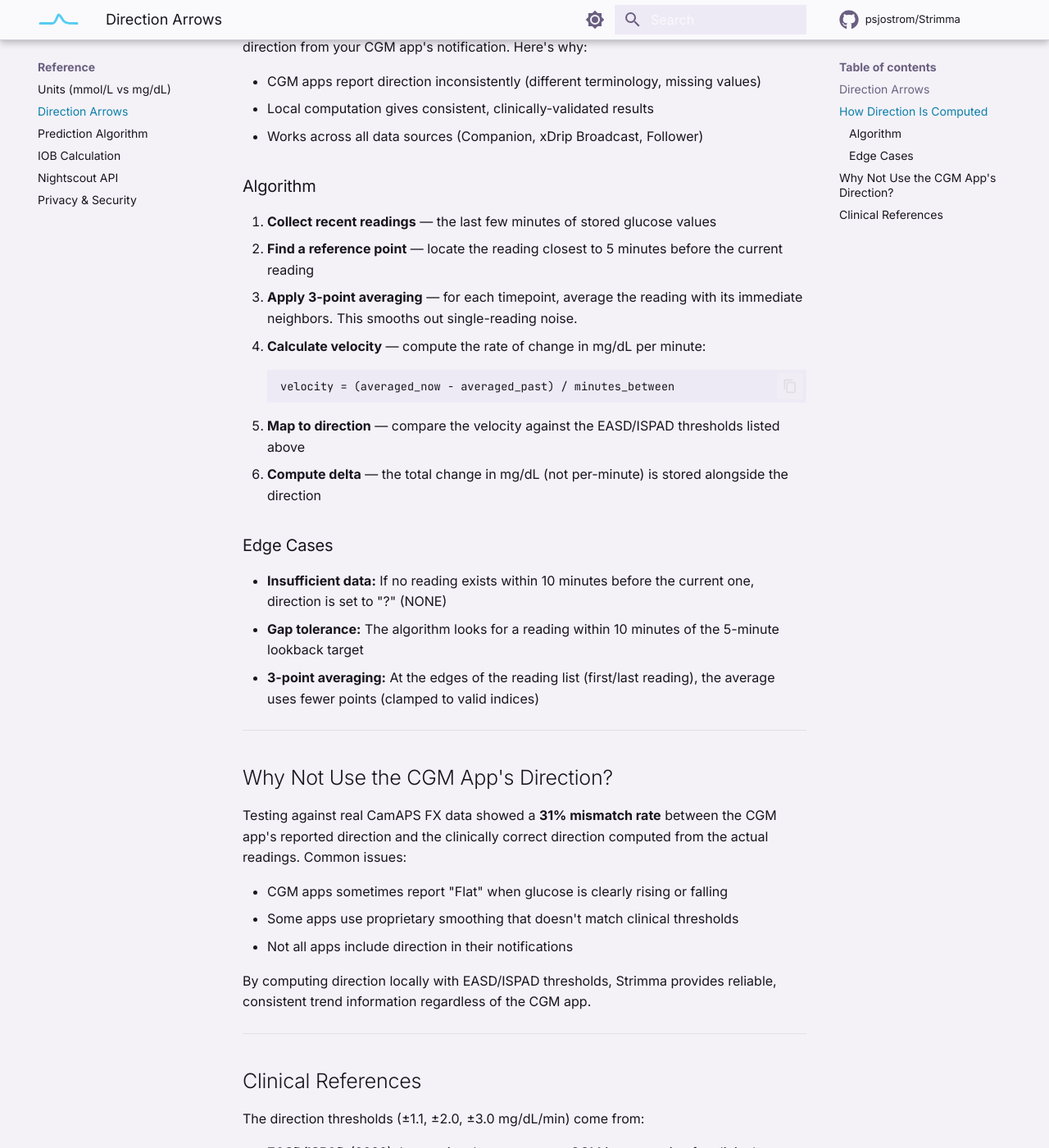
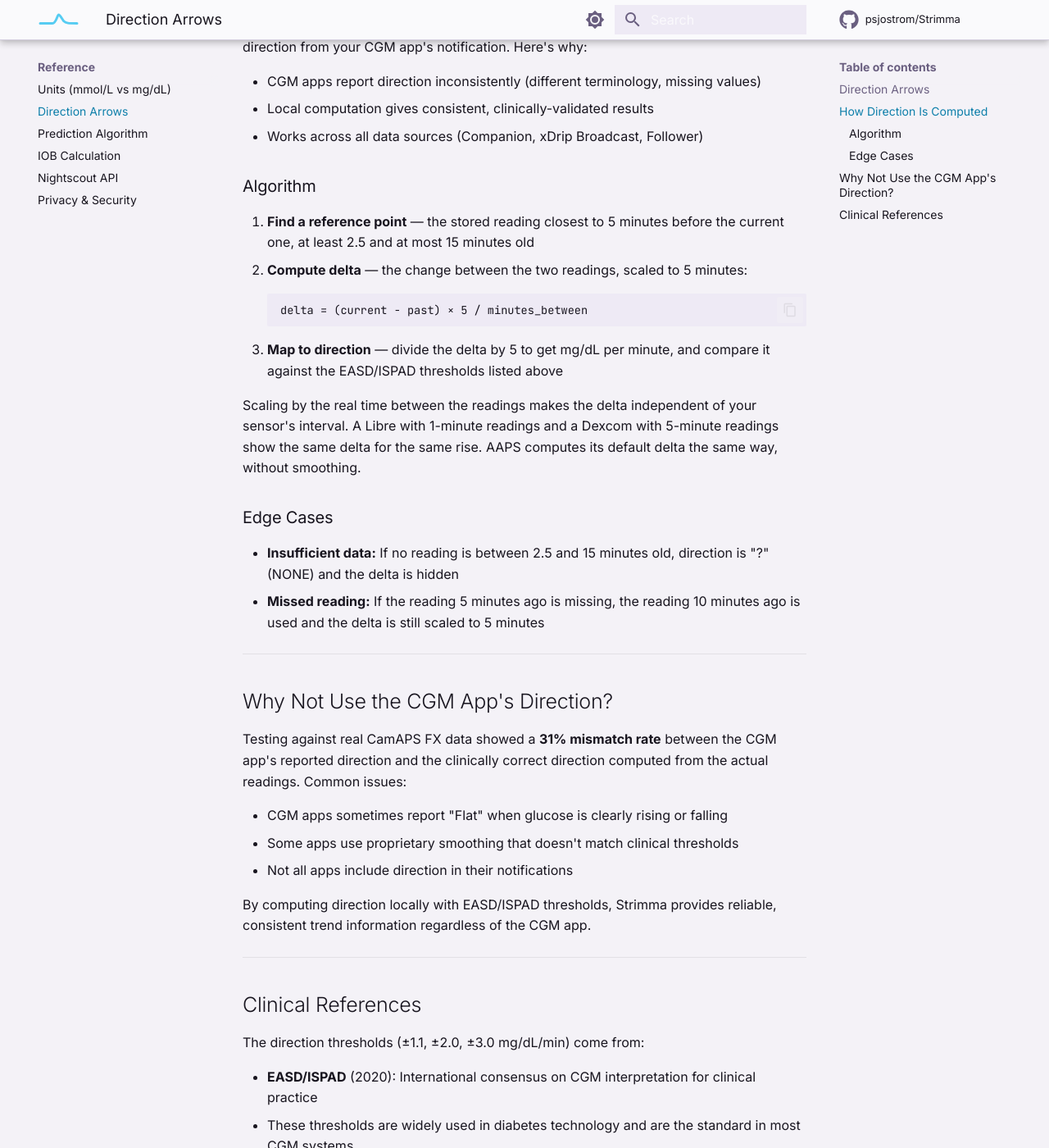
Before and after one commit to psjostrom/strimma, an MkDocs documentation site: the page built from docs/reference/direction.md, in a window 1280 px wide and 1400 px high, scrolled down 922 px. Shown: the whole window at 82% size. Built offline with MkDocs 1.6.1 and Material for MkDocs 9.7.7, drawn with Linux system fonts in a browser that asks for light colours; comment, search, counter and statistics services are not loaded.

Commit message:
fix: compute delta from the real time between readings
DirectionComputer averaged each endpoint with its index neighbours. That made
the result depend on the sensor interval: about 90% of the real 5-minute change
on 1-minute Libre data, and 50% on 5-minute Dexcom data, where the current
reading was averaged with the reading 5 minutes earlier. Arrows were equally
understated, so a real SingleDown showed as Flat.

The delta is now the change from the reading closest to 5 minutes earlier
(2.5 to 15 minutes old), scaled to 5 minutes by the real time between them.
There is no smoothing, which matches AAPS's default. AAPS resamples 1-minute
data to a 5-minute grid and averages nothing unless a smoothing plugin is on.

Co-Authored-By: Claude Opus 5.5 <noreply@anthropic.com>

````diff
--- a/docs/reference/direction.md
+++ b/docs/reference/direction.md
@@ -29,21 +29,19 @@ Strimma computes direction from your recent glucose readings rather than trustin
 
 ### Algorithm
 
-1. **Collect recent readings** — the last few minutes of stored glucose values
-2. **Find a reference point** — locate the reading closest to 5 minutes before the current reading
-3. **Apply 3-point averaging** — for each timepoint, average the reading with its immediate neighbors. This smooths out single-reading noise.
-4. **Calculate velocity** — compute the rate of change in mg/dL per minute:
+1. **Find a reference point** — the stored reading closest to 5 minutes before the current one, at least 2.5 and at most 15 minutes old
+2. **Compute delta** — the change between the two readings, scaled to 5 minutes:
    ```
-   velocity = (averaged_now - averaged_past) / minutes_between
+   delta = (current - past) × 5 / minutes_between
    ```
-5. **Map to direction** — compare the velocity against the EASD/ISPAD thresholds listed above
-6. **Compute delta** — the total change in mg/dL (not per-minute) is stored alongside the direction
+3. **Map to direction** — divide the delta by 5 to get mg/dL per minute, and compare it against the EASD/ISPAD thresholds listed above
+
+Scaling by the real time between the readings makes the delta independent of your sensor's interval. A Libre with 1-minute readings and a Dexcom with 5-minute readings show the same delta for the same rise. AAPS computes its default delta the same way, without smoothing.
 
 ### Edge Cases
 
-- **Insufficient data:** If no reading exists within 10 minutes before the current one, direction is set to "?" (NONE)
-- **Gap tolerance:** The algorithm looks for a reading within 10 minutes of the 5-minute lookback target
-- **3-point averaging:** At the edges of the reading list (first/last reading), the average uses fewer points (clamped to valid indices)
+- **Insufficient data:** If no reading is between 2.5 and 15 minutes old, direction is "?" (NONE) and the delta is hidden
+- **Missed reading:** If the reading 5 minutes ago is missing, the reading 10 minutes ago is used and the delta is still scaled to 5 minutes
 
 ---
 
````
Also changed, not shown: CLAUDE.md (+1 -1 lines), docs/data-sources/companion.md (+1 -1 lines), docs/internal/spec.md (+7 -8 lines), docs/reference/nightscout-api.md (+1 -1 lines), 3 other files.
